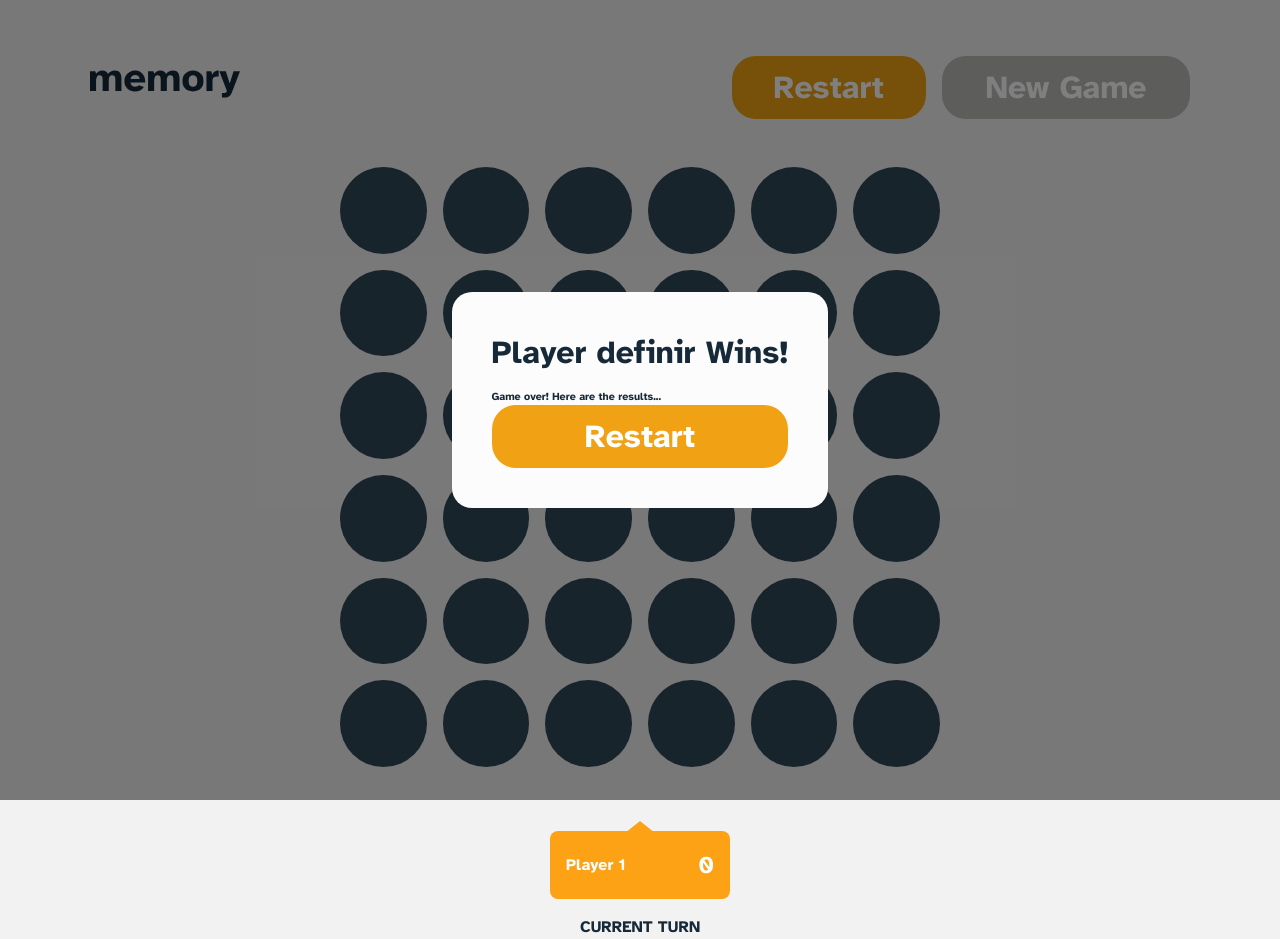
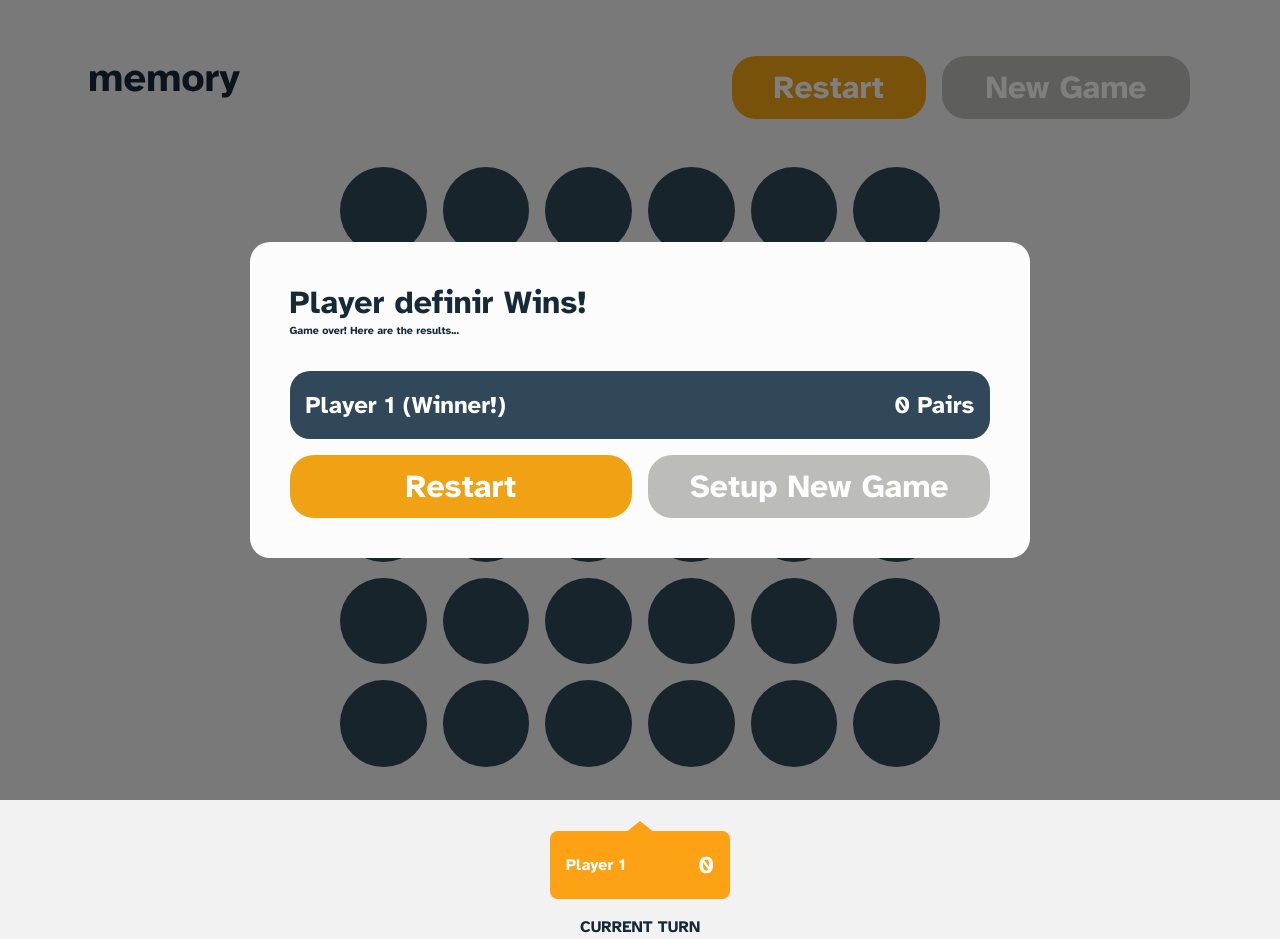
Before and after one commit to JosielLima/memory-game, a React (Vite) app: page /playing in a window 1280 px wide. Built offline with nearby package versions, Linux system fonts and the light colour scheme.

Commit message:
Diagramation for modal More Player

```diff
--- a/src/components/ModalMorePlayers.jsx
+++ b/src/components/ModalMorePlayers.jsx
@@ -1,9 +1,47 @@
-import React from "react";
+import React, { useEffect, useState } from "react";
 import { css } from "@emotion/react";
 import { Card } from "./styled";
-import { PrimaryButton } from "./styled";
+import { PrimaryButton, SecondaryButton } from "./styled";
+import { Link } from "react-router";
+import theme from "../theme/theme";
 
-const ModalMorePlayers = ({ onRestart }) => {
+const ModalMorePlayers = ({ onRestart, scores }) => {
+  const [ArrayResults, setArrayResults] = useState([]);
+
+  useEffect(() => {
+    const playersWithScores = scores.map((score, index) => ({
+      name: `Player ${index + 1}`,
+      score,
+      id: index,
+      isWinner: false,
+      isDraw: false,
+    }));
+
+    const sortedPlayers = [...playersWithScores].sort(
+      (a, b) => b.score - a.score,
+    );
+
+    if (sortedPlayers.length > 0) {
+      const highestScore = sortedPlayers[0].score;
+
+      const winners = sortedPlayers.filter(
+        (player) => player.score === highestScore,
+      );
+
+      if (winners.length === 1) {
+        sortedPlayers[0].isWinner = true;
+      } else {
+        winners.forEach((winner) => {
+          const playerIndex = sortedPlayers.findIndex(
+            (p) => p.id === winner.id,
+          );
+          sortedPlayers[playerIndex].isDraw = true;
+        });
+      }
+    }
+    setArrayResults(sortedPlayers);
+  }, [scores]);
+
   return (
     <div
       css={(theme) => css`
@@ -20,12 +58,67 @@ const ModalMorePlayers = ({ onRestart }) => {
       `}
     >
       <Card>
-        <div>
-          <h2>Player definir Wins!</h2>
+        <div
+          css={css`
+            margin-bottom: 2rem;
+          `}
+        >
+          <h2
+            css={css`
+              margin-bottom: 0;
+            `}
+          >
+            Player definir Wins!
+          </h2>
           <h6>Game over! Here are the results...</h6>
         </div>
-        <div>
-          <PrimaryButton onClick={onRestart}>Restart</PrimaryButton>
+        <div
+          css={css`
+            display: flex;
+            flex-direction: column;
+            gap: ${theme.spacing.md};
+          `}
+        >
+          {ArrayResults.map((result, index) => (
+            <div
+              css={(theme) => css`
+                display: flex;
+                justify-content: space-between;
+                align-items: center;
+                padding: ${theme.spacing.md};
+                border-radius: ${theme.borderRadius.extra};
+                background-color: ${result.isDraw || result.isWinner
+                  ? theme.colors.primary.dark
+                  : theme.colors.primary.light};
+                & p {
+                  margin: 0;
+                  color: ${result.isDraw || result.isWinner
+                    ? theme.colors.common.white
+                    : theme.colors.primary.dark};
+                  font-weight: ${theme.typography.fontWeight.bold};
+                  font-size: ${theme.typography.fontSize.h3};
+                }
+              `}
+              key={index}
+            >
+              <p>
+                {result.name} {result.isWinner ? "(Winner!)" : ""}
+              </p>
+              <p>{result?.score || 0} Pairs</p>
+            </div>
+          ))}
+          <div
+            css={css`
+              display: grid;
+              gap: ${theme.spacing.md};
+              grid-template-columns: repeat(2, 1fr);
+            `}
+          >
+            <PrimaryButton onClick={onRestart}>Restart</PrimaryButton>
+            <Link to="/">
+              <SecondaryButton>Setup New Game</SecondaryButton>
+            </Link>
+          </div>
         </div>
       </Card>
     </div>
--- a/src/pages/Playing.jsx
+++ b/src/pages/Playing.jsx
@@ -449,7 +449,7 @@ export default function Playing() {
       {gameOver && numberPlayersAtom === "1" && isModalOpen && <ModalAlone />}
 
       {gameOver && numberPlayersAtom !== "1" && isModalOpen && (
-        <ModalMorePlayers onRestart={restartGame} />
+        <ModalMorePlayers onRestart={restartGame} scores={scores} />
       )}
     </main>
   );
```
